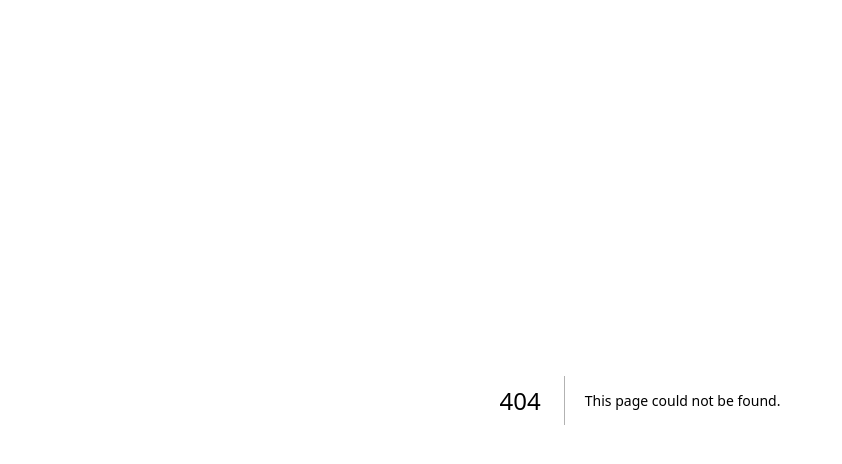
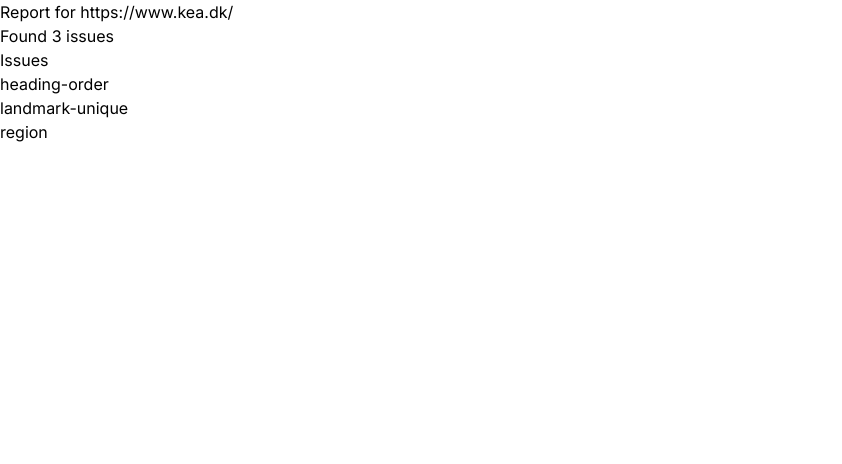
Before and after one commit to Gust0288/a11y_temaopgave_nextjs_ct, a Next.js app: page /report in a window 1280 px wide. Before the commit this address had no page. Shown: the top 464 px of the page, without its empty margins (0-842 px from the left). Built offline with nearby package versions, Linux system fonts and the light colour scheme.

Commit message:
Funktionel fetch og working prototype

```diff
--- a/src/app/globals.css
+++ b/src/app/globals.css
@@ -2,7 +2,7 @@
 @tailwind components;
 @tailwind utilities;
 
-:root {
+/* :root {
   --foreground-rgb: 0, 0, 0;
   --background-start-rgb: 214, 219, 220;
   --background-end-rgb: 255, 255, 255;
@@ -30,4 +30,4 @@
   .text-balance {
     text-wrap: balance;
   }
-}
+} */
--- a/src/app/page.jsx
+++ b/src/app/page.jsx
@@ -1,24 +1,24 @@
 import Image from "next/image";
 // import { data } from "./dr_dk";
-import data from "../assets/examples/kea_dk.json";
+//import data from "../assets/examples/kea_dk.json";
 
 export default function Home() {
-  console.log(data.violations[0].id);
+  //console.log(data.violations[0].id);
 
   return (
     <main>
-      <form action="">
+      <form action="/report">
         <fieldset>
           <label htmlFor="url">Enter your URL:</label>
-          <input type="text" name="url" />
+          <input type="url" name="url" required />
           <button type="submit">Submit</button>
         </fieldset>
       </form>
-      <div>
+      {/* <div>
         {data.violations.map((violation) => (
           <h1 key={violation.id}>{violation.id}</h1>
         ))}
-      </div>
+      </div> */}
     </main>
   );
 }
--- /dev/null
+++ b/src/app/report/loading.jsx
@@ -0,0 +1,4 @@
+export default function Loading() {
+  // Or a custom loading skeleton component
+  return <p>Loading...</p>;
+}
--- /dev/null
+++ b/src/app/report/page.jsx
@@ -0,0 +1,32 @@
+import React from "react";
+//import Image from "next/image";
+import data from "../../assets/examples/kea_dk.json";
+
+// //Fetch API virker med raport
+// export const revalidate = 1800;
+
+// export default async function Page({ searchParams }) {
+//   const params = new URLSearchParams(searchParams);
+//   const response = await fetch(
+//     `https://mmd-a11y-api.vercel.app/api/scan?${params.toString()}`
+//   );
+//   const data = await response.json();
+
+//   console.log("data", data);
+//   console.log("data", data.violations);
+
+export default function Page() {
+  //slet og erstat med working API når færdig med styling/setup
+  return (
+    <main>
+      <h1>Report for {data.url}</h1>
+      <p>Found {data.violations.length} issues</p>
+      <div>
+        <h1>Issues</h1>
+        {data.violations.map((violation) => (
+          <h2 key={violation.id}>{violation.id}</h2>
+        ))}
+      </div>
+    </main>
+  );
+}
```
